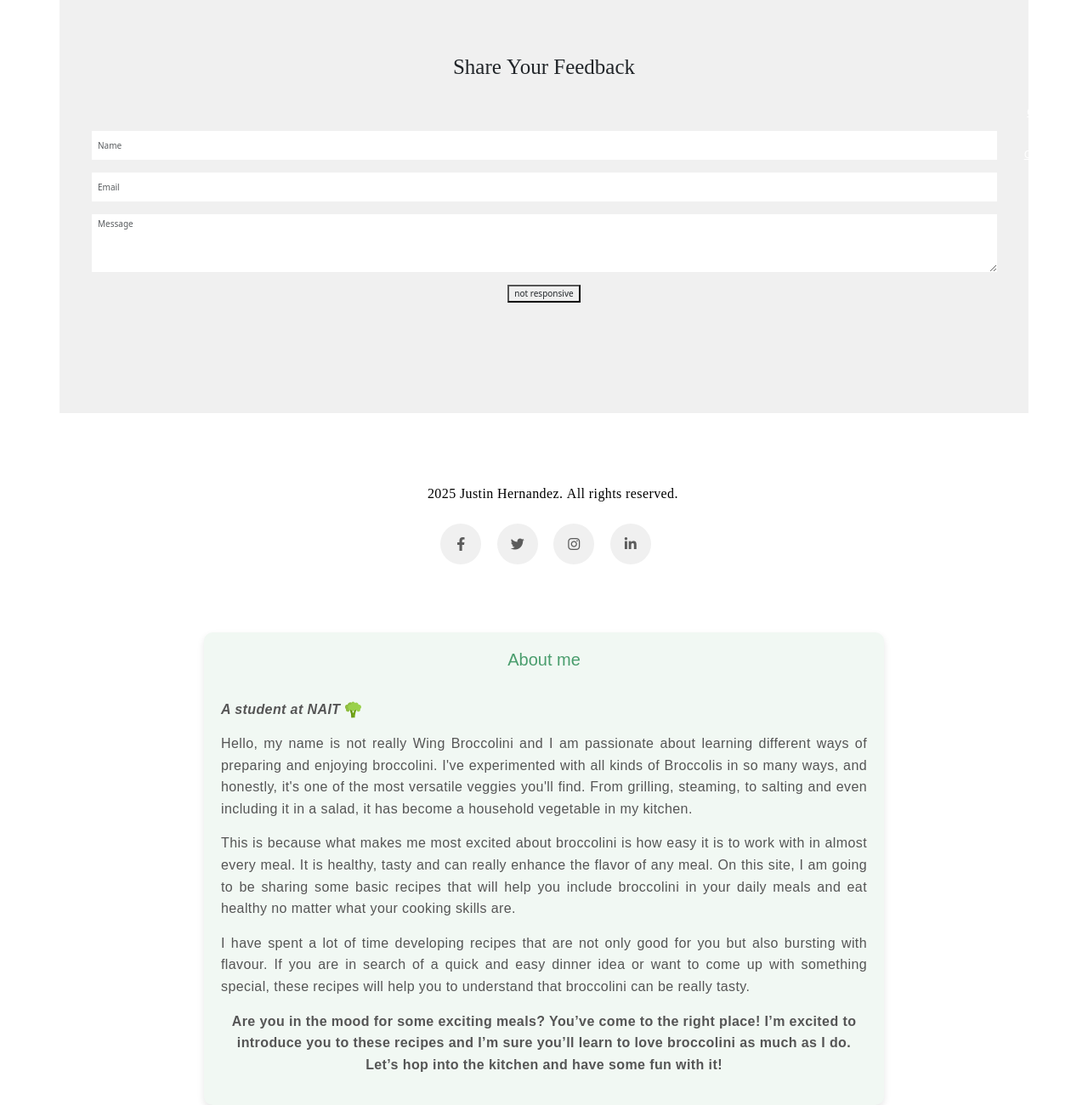
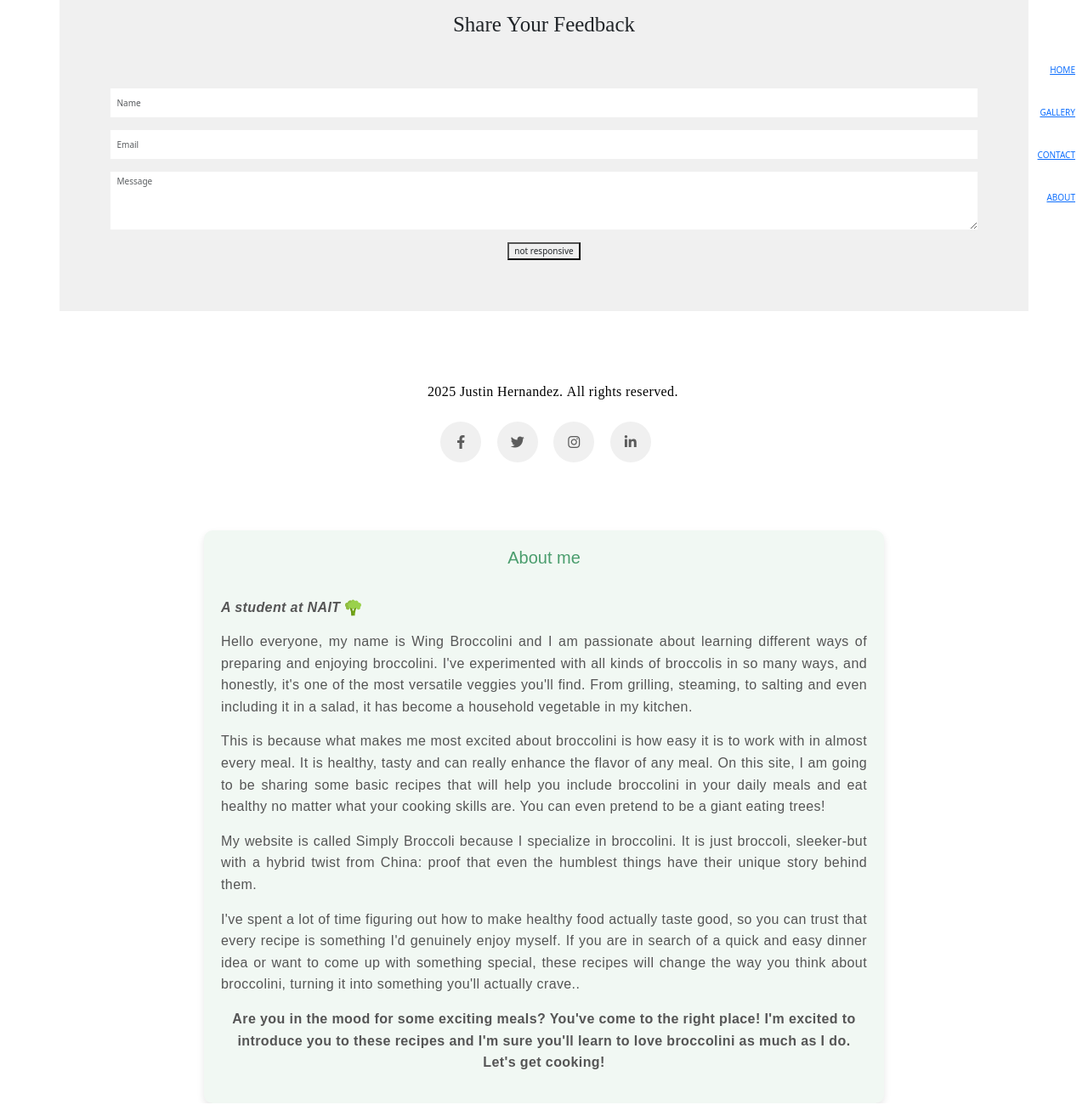
Before and after one commit to jdmhernandez/wingBrook, a plain HTML site: page contact.html in a window 1280 px wide. Shown: the part 143-1443 px from the top of the page at 85% size. Drawn offline with nearby package versions, Linux system fonts and the light colour scheme; files whose address does not match are found by name.

Commit message:
Update contact.html

```diff
--- a/contact.html
+++ b/contact.html
@@ -14,7 +14,7 @@
 </head>
 <body>
     <!-- Navigation -->
-    <nav class="navcss navbar-default">
+    <nav>
         <div class="contain">
             <a class="nav-h1" href="index.html">Simply Broccoli<span>Web Design and Usability II</span></a>
         </div>
@@ -26,7 +26,7 @@
         </ul>
     </nav>
     <!-- Contact -->
-    <section id="contact" class="container text-center">
+    <section id="contact" class="container text-center p-5">
         <h1 class="pb-4">Share Your Feedback</h1>
         <form action="index.html" method="post" class="p-5">
             <div class="form-group">
@@ -75,13 +75,15 @@
                         fill="#90BC42" />
                 </svg>
             </p>
-            <p>Hello, my name is not really Wing Broccolini and I am passionate about learning different ways of preparing and enjoying broccolini. I've experimented with all kinds of Broccolis in so many ways, and honestly, it's one of the most versatile veggies you'll find. From grilling, steaming, to salting and even including it in a salad, it has become a household vegetable in my kitchen.</p>
+            <p>Hello everyone, my name is Wing Broccolini and I am passionate about learning different ways of preparing and enjoying broccolini. I've experimented with all kinds of broccolis in so many ways, and honestly, it's one of the most versatile veggies you'll find. From grilling, steaming, to salting and even including it in a salad, it has become a household vegetable in my kitchen.</p>
 
-            <p>This is because what makes me most excited about broccolini is how easy it is to work with in almost every meal. It is healthy, tasty and can really enhance the flavor of any meal. On this site, I am going to be sharing some basic recipes that will help you include broccolini in your daily meals and eat healthy no matter what your cooking skills are.</p>
+            <p>This is because what makes me most excited about broccolini is how easy it is to work with in almost every meal. It is healthy, tasty and can really enhance the flavor of any meal. On this site, I am going to be sharing some basic recipes that will help you include broccolini in your daily meals and eat healthy no matter what your cooking skills are. You can even pretend to be a giant eating trees!</p>
 
-            <p>I have spent a lot of time developing recipes that are not only good for you but also bursting with flavour. If you are in search of a quick and easy dinner idea or want to come up with something special, these recipes will help you to understand that broccolini can be really tasty.</p>
+            <p>My website is called Simply Broccoli because I specialize in broccolini. It is just broccoli, sleeker-but with a hybrid twist from China: proof that even the humblest things have their unique story behind them.</p>
 
-            <p>Are you in the mood for some exciting meals? You’ve come to the right place! I’m excited to introduce you to these recipes and I’m sure you’ll learn to love broccolini as much as I do. Let’s hop into the kitchen and have some fun with it!</p>
+            <p>I've spent a lot of time figuring out how to make healthy food actually taste good, so you can trust that every recipe is something I'd genuinely enjoy myself. If you are in search of a quick and easy dinner idea or want to come up with something special, these recipes will change the way you think about broccolini, turning it into something you'll actually crave..</p>
+
+            <p>Are you in the mood for some exciting meals? You've come to the right place! I'm excited to introduce you to these recipes and I'm sure you'll learn to love broccolini as much as I do. Let's get cooking!</p>
 
         </div>
     </footer>
```
